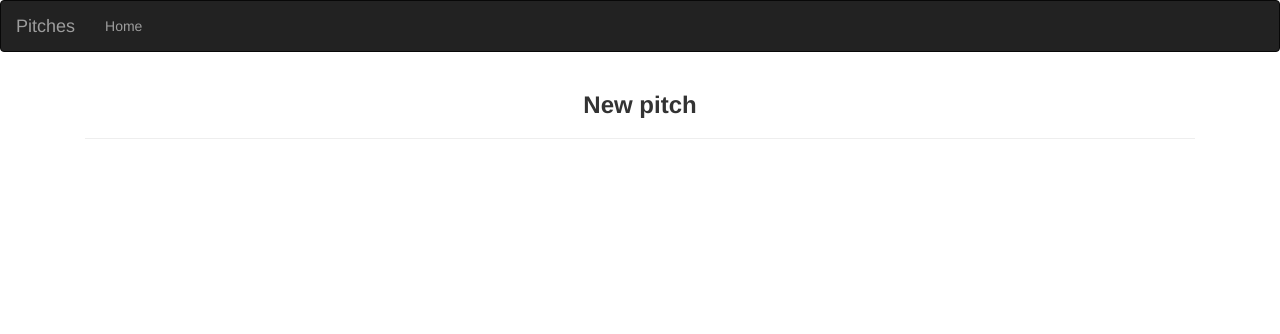
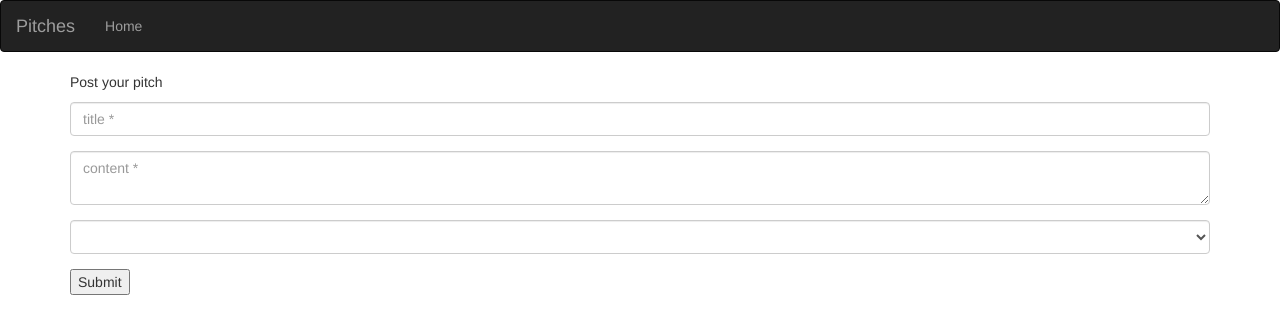
Before and after one commit to kev127/pitches, a Flask app: page /pitch/new in a window 1280 px wide. Shown: the top 334 px of the page. Run offline with Flask 2, Linux system fonts and the light colour scheme; lists and menus that the app fills with data are empty; some libraries are stand-ins or nearby versions.

Commit message:
update code

```diff
--- a/app/templates/new_pitch.html
+++ b/app/templates/new_pitch.html
@@ -1,18 +1,41 @@
-{% extends 'base.html'%}
-{% import "bootstrap/wtf.html" as wtf %}
+{% extends 'base.html' %}
+{% block styles%}
+    {{ super() }}
+    <link rel="stylesheet" href="{{url_for('static',filename='css/styles.css')}}">
+{% endblock %}
+{% block content %}
+<div class="container register-form">
+    <div class="form">
+        <div class="note">
+            <p>Post your pitch</p>
+        </div>
+        <form action="{{ url_for('newPitch') }}" method="GET">
 
-{% block content %}
-<div class>
-    <div class="container">
-        <div class="col-md-12 ">
-            <h3 class="text-center"><b>New pitch</b></h3>
-            <hr>
-            <div class="container bg-info">
-                {{ wtf.quick_form(pitch_form) }}
+        <div class="form-content">
+            <div class="row">
+                <div class="col-md-12">
+                    <div class="form-group">
+                        <input type="text" name="title" class="form-control" placeholder="title *" value=""/>
+                    </div>
+                    <div class="form-group">
+                        <textarea name="content"  class="form-control" placeholder="content *" value=""></textarea>
+
+                    </div>
+                </div>
+                <div class="col-md-12">
+                    <div class="form-group">
+                        <select name="cat_id" class="form-control form-control-sm">
+                            {%for Pitch in category%}
+                            <option value={{category.id}}>{{category.name}}</option>
+                            {%endfor%}
+                          </select>
+
+                    </div>
+                </div>
             </div>
+            <button type="submit" class="btnSubmit">Submit</button>
         </div>
-
+        </form>
     </div>
 </div>
-
 {% endblock %}
--- a/app/views.py
+++ b/app/views.py
@@ -21,6 +21,7 @@ def index():
     promotion_pitches = get_pitches('promotion')
 
 
+
     return render_template('index.html',title = title, interview = interview_pitches, product = product_pitches, promotion = promotion_pitches)
 
 @app.route('/pitch/new', methods = ['GET','POST'])
@@ -39,3 +40,18 @@ def newPitch():
         return redirect(url_for('.index'))
     title = 'NEW PITCH'
     return render_template('new_pitch.html',title = title, new_pitch = pitch)
+
+@app.route('/category/interview', methods=['POST','GET'])
+def interview_pitches():
+    pitches = get_pitches('interview')
+    return render_template('category/interview_pitches.html',pitches = pitches)
+
+@app.route('/category/products', methods=['POST','GET'])
+def products_pitches():
+    pitches = get_pitches('products')
+    return render_template('category/products_pitches.html',pitches = pitches)
+
+@app.route('/category/promotion', methods=['POST','GET'])
+def promotion_pitches():
+    pitches = get_pitches('promotion')
+    return render_template('category/promotion_pitches.html',pitches = pitches)
```
Also changed, not shown: app/templates/category/products_pitches.html (added, +14 -0 lines), app/templates/category/promotion_pitches.html (added, +14 -0 lines), app/templates/index.html (+4 -4 lines), app/templates/macros.html (+3 -5 lines), config.py (renamed from app/config.py).
